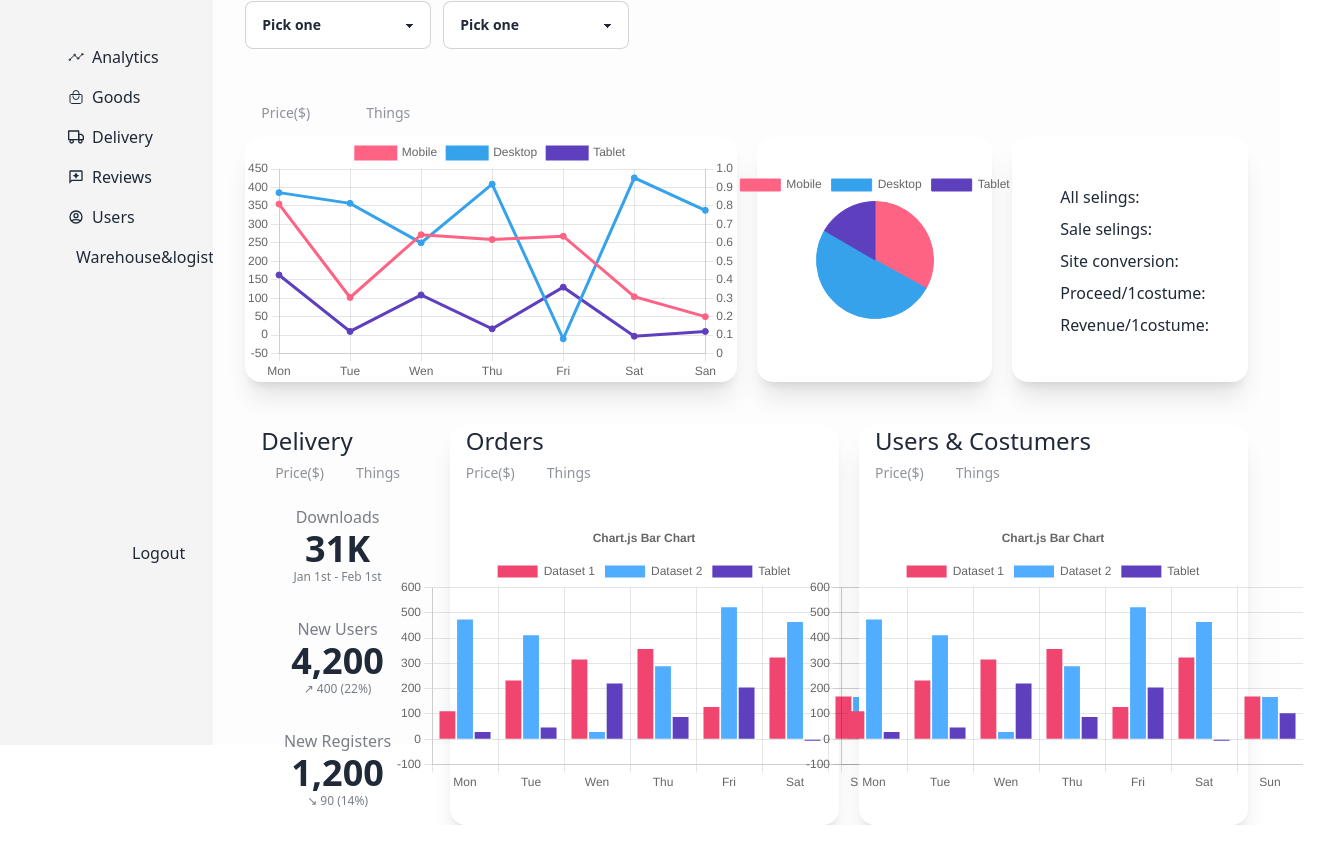
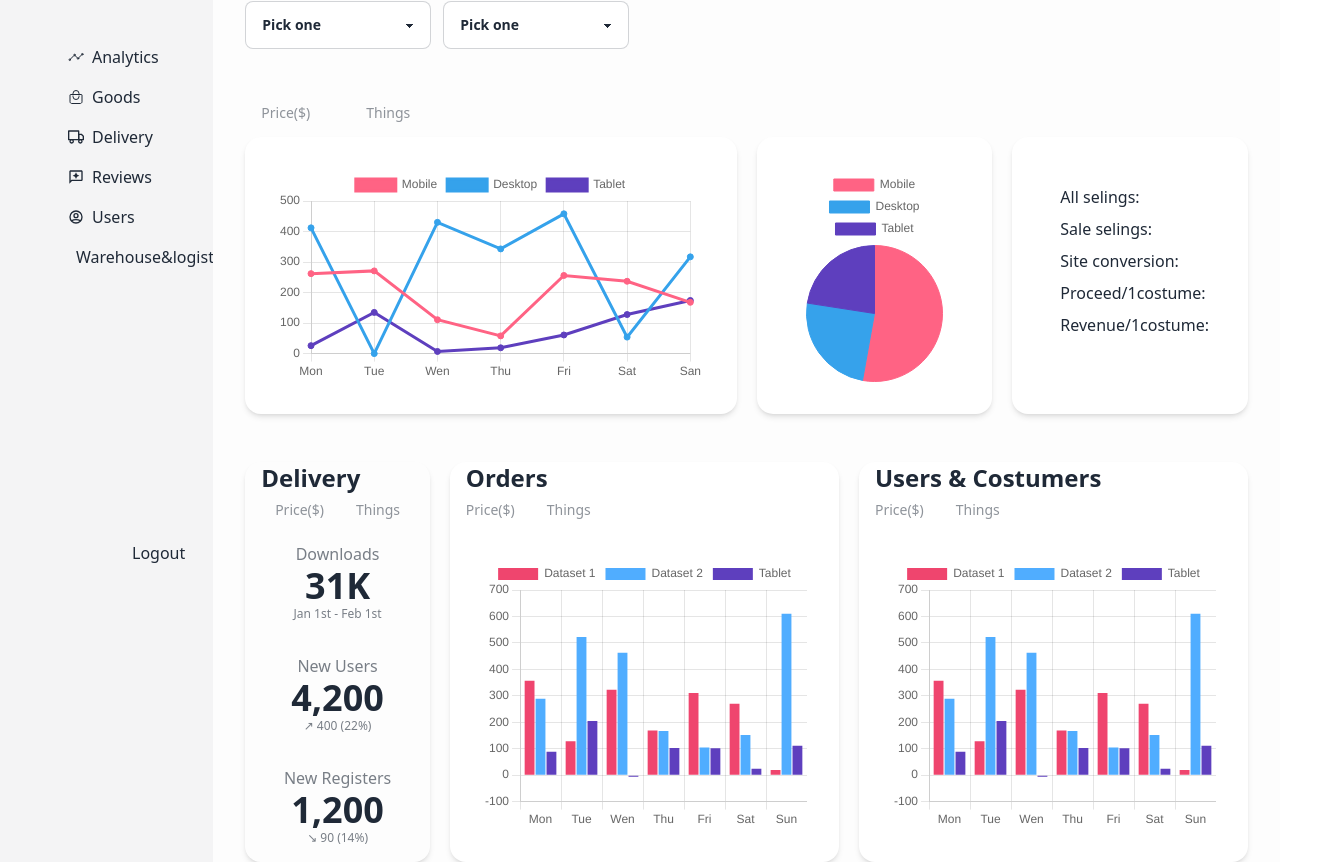
Before and after one commit to stefanAntonic/dashboard-app, a React (Create React App) app: page / in a window 1280 px wide. Shown: the part 235-1097 px from the top of the page, 1335 px wide, since content can reach past the window. Before the commit the page ends 1060 px from the top, so only its background shows below. Built offline with nearby package versions, Linux system fonts and the light colour scheme.

Commit message:
separating charts

```diff
--- a/src/components/charts/Barchart.jsx
+++ b/src/components/charts/Barchart.jsx
@@ -1,35 +1,19 @@
-import {
-  Chart as ChartJS,
-  CategoryScale,
-  LinearScale,
-  BarElement,
-  Title,
-  Tooltip,
-  Legend,
-} from 'chart.js';
-import { Bar } from 'react-chartjs-2';
-import { faker } from '@faker-js/faker'
+import { ChartType } from "../../enums/ChartType";
+import CustomChart from "./Chart.js";
+import { faker } from "@faker-js/faker";
 
-ChartJS.register(
-  CategoryScale,
-  LinearScale,
-  BarElement,
-  Title,
-  Tooltip,
-  Legend
-);
 
 export const options = {
   responsive: true,
   maintainAspectRatio: false,
-  aspectRatio:1,
+  stacked: false,
   plugins: {
     legend: {
       position: 'top',
     },
     title: {
-      display: true,
-      text: 'Chart.js Bar Chart',
+      display: false,
+      text: '',
     },
   },
 };
@@ -62,7 +46,7 @@ export const data = {
 
 function Barchart() {
   return (
-    <Bar options={options} data={data} width={500} height={200} />
+    <CustomChart type={ChartType.Bar} options={options} data={data} />
   )
 }
 export default Barchart
--- /dev/null
+++ b/src/components/charts/Chart.js
@@ -0,0 +1,42 @@
+import {
+  Chart as ChartJS,
+  ArcElement,
+  CategoryScale,
+  LinearScale,
+  BarElement,
+  PointElement,
+  LineElement,
+  Title,
+  Tooltip,
+  Legend,
+} from "chart.js";
+import { Bar, Line, Pie } from "react-chartjs-2";
+import { ChartType } from "../../enums/ChartType";
+
+ChartJS.register(
+  ArcElement,
+  CategoryScale,
+  LinearScale,
+  BarElement,
+  PointElement,
+  LineElement,
+  Title,
+  Tooltip,
+  Legend
+);
+
+function CustomChart({ type, data, options }) {
+  switch (type) {
+    case ChartType.Bar:
+      return <Bar data={data} options={options} />;
+    case ChartType.Line:
+      return <Line data={data} options={options} />;
+    case ChartType.Pie:
+      return <Pie data={data} options={options} />;
+
+    default:
+      break;
+  }
+}
+
+export default CustomChart
--- a/src/components/charts/Linechart.jsx
+++ b/src/components/charts/Linechart.jsx
@@ -1,25 +1,7 @@
-import {
-  Chart as ChartJS,
-  CategoryScale,
-  LinearScale,
-  PointElement,
-  LineElement,
-  Title,
-  Tooltip,
-  Legend,
-} from "chart.js";
-import { Line } from "react-chartjs-2";
+import { ChartType }  from '../../enums/ChartType';
+import CustomChart from './Chart.js';
 import { faker } from '@faker-js/faker'
 
-ChartJS.register(
-  CategoryScale,
-  LinearScale,
-  PointElement,
-  LineElement,
-  Title,
-  Tooltip,
-  Legend
-);
 const options = {
   responsive: true,
   interaction: {
@@ -36,38 +18,30 @@ const options = {
       type: "linear",
       display: true,
       position: "left",
-    },
-    y1: {
-      type: "linear",
-      display: true,
-      position: "right",
-      grid: {
-        drawOnChartArea: false,
-      },
-    },
+    }
   },
 };
-const labels = ["Mon", "Tue", "Wen", "Thu", "Fri", "Sat", "San"];
+ const labels = ["Mon", "Tue", "Wen", "Thu", "Fri", "Sat", "San"];
 const data = {
   labels,
   datasets: [
     {
       label: "Mobile",
-      data: labels.map(() => faker.datatype.number({ min: -10, max: 401 })),
+      data: labels.map(() => faker.datatype.number({ min: 0, max: 401 })),
       borderColor: "rgb(255, 99, 132)",
       backgroundColor: "rgb(255, 99, 132)",
       yAxisID: "y",
     },
     {
       label: "Desktop",
-      data: labels.map(() => faker.datatype.number({ min: -10, max: 610 })),
+      data: labels.map(() => faker.datatype.number({ min: 0, max: 611 })),
       borderColor: "rgb(53, 162, 235)",
       backgroundColor: "rgb(53, 162, 235)",
       yAxisID: "y",
     },
     {
       label: "Tablet",
-      data: labels.map(() => faker.datatype.number({ min: -10, max: 220 })),
+      data: labels.map(() => faker.datatype.number({ min: 0, max: 221 })),
       borderColor: "rgb(94, 63, 190)",
       backgroundColor: "rgb(94, 63, 190)",
       yAxisID: "y",
@@ -76,6 +50,6 @@ const data = {
 };
 
 function Linechart() {
-  return <Line options={options} data={data}  />;
+  return <CustomChart type={ChartType.Line} options={options} data={data}/>;
 }
 export default Linechart;
--- a/src/components/charts/Piechart.jsx
+++ b/src/components/charts/Piechart.jsx
@@ -1,27 +1,45 @@
-import React from "react";
-import { Chart as ChartJS, ArcElement, Tooltip, Legend } from "chart.js";
-import { Pie } from "react-chartjs-2";
+import { ChartType } from "../../enums/ChartType";
+import CustomChart from "./Chart.js";
+import { faker } from "@faker-js/faker";
 
-ChartJS.register(ArcElement, Tooltip, Legend);
+const options = {
+  responsive: true,
+  interaction: {
+    mode: "index",
+    intersect: false,
+  },
+  maintainAspectRatio: false,
+  stacked: false,
+  plugins: {},
+  scales: {},
+};
 
 const data = {
   labels: ["Mobile", "Desktop", "Tablet"],
   datasets: [
     {
-      label: "# of Votes",
-      data: [400, 610, 201],
+      label: "",
+      data: [
+        faker.datatype.number({ min: 0, max: 401 }),
+        faker.datatype.number({ min: 0, max: 611 }),
+        faker.datatype.number({ min: 0, max: 221 })
+      ],
       backgroundColor: [
         "rgb(255, 99, 132)",
         "rgb(54, 162, 235)",
         "rgb(94, 63, 190)",
       ],
-      borderColor: ["rgb(255, 99, 132)", "rgb(54, 162, 235)", "rgb(94, 63, 190)"],
+      borderColor: [
+        "rgb(255, 99, 132)",
+        "rgb(54, 162, 235)",
+        "rgb(94, 63, 190)",
+      ],
       borderWidth: 1,
     },
   ],
 };
 
 function Piechart() {
-  return <Pie data={data} options={{responsive: false}} />;
+  return <CustomChart type={ChartType.Pie} data={data} options={options} />;
 }
 export default Piechart;
--- a/src/components/content/contentComponents/ChartLineOne.jsx
+++ b/src/components/content/contentComponents/ChartLineOne.jsx
@@ -2,7 +2,6 @@ import Piechart from "../../charts/Piechart";
 import Linechart from "../../charts/Linechart";
 
 function ChartLineOne() {
-
   const handleClick = (e) => {
     const el = document.getElementById(e.target.id);
     const elements = Array.from(document.getElementsByClassName("tab"));
@@ -30,16 +29,19 @@ function ChartLineOne() {
           Things
         </a>
       </div>
-      <div className=" grid grid-cols-4  gap-5 mt-2 place-content-evenly  pl-8 pr-8 h-60 box-border">
-        <div className=" card bg-base-100  shadow-xl col-start-1 col-end-3 ">
+      <div className=" grid grid-cols-4  gap-5 mt-2 place-content-evenly  pl-8 pr-8 box-border">
+        <div className=" card bg-base-100  shadow-md col-start-1 col-end-3 ">
+          <div className="card-body ">
             <Linechart />
           </div>
-        <div className="card bg-base-100  shadow-xl ">
-          <div className="card-body  place-self-center">
+        </div>
+
+        <div className="card bg-base-100  shadow-md ">
+          <div className="card-body  ">
             <Piechart />
           </div>
         </div>
-        <div className="card  bg-base-100 shadow-xl ">
+        <div className="card  bg-base-100 shadow-md">
           <div className="card-body pt-12 pl-12">
             <h2 className="font-normal">All selings:</h2>
             <h2 className="font-normal">Sale selings:</h2>
@@ -50,6 +52,6 @@ function ChartLineOne() {
         </div>
       </div>
     </>
-  )
+  );
 }
-export default ChartLineOne
+export default ChartLineOne;
--- a/src/components/content/contentComponents/ChartLineTwo.jsx
+++ b/src/components/content/contentComponents/ChartLineTwo.jsx
@@ -1,7 +1,6 @@
 import Barchart from "../../charts/Barchart";
 
 function ChartLineTwo() {
-
   const handleClick = (e) => {
     const el = document.getElementById(e.target.id);
     const elements = Array.from(document.getElementsByClassName("tab"));
@@ -21,10 +20,12 @@ function ChartLineTwo() {
   return (
     <>
       {/* Charts line two starts here */}
-     <div className=" grid grid-cols-5 gap-5 mt-12 place-content-evenly  pl-8 pr-8 h-80 box-border">
-        <div className="text-center card ">
+      <div className=" grid grid-cols-5 gap-5 mt-12 place-content-evenly  pl-8 pr-8 box-border">
+        <div className="text-center card shadow-md">
+          <div className="card-title">
+            <h1 className="text-2xl text-left ml-4">Delivery</h1>
+          </div>
           <div>
-            <h1 className="text-2xl text-left ml-4">Delivery</h1>
             <a className="tab " id="chart2-stats-price" onClick={handleClick}>
               Price($)
             </a>
@@ -50,9 +51,11 @@ function ChartLineTwo() {
             <div className="stat-desc">↘︎ 90 (14%)</div>
           </div>
         </div>
-        <div className="card col-span-2 bg-base-100 shadow-xl">
+        <div className="card col-span-2 bg-base-100 shadow-md">
+          <div className="card-title">
+            <h1 className="text-2xl text-left ml-4">Orders</h1>
+          </div>
           <div>
-            <h1 className="text-2xl text-left ml-4">Orders</h1>
             <a className="tab " id="chart2-bar1-price" onClick={handleClick}>
               Price($)
             </a>
@@ -60,13 +63,15 @@ function ChartLineTwo() {
               Things
             </a>
           </div>
-          <div className="card-body place-self-center">
+          <div className="card-body">
             <Barchart />
           </div>
         </div>
-        <div className="card bg-base-100  shadow-xl  col-span-2">
+        <div className="card bg-base-100  shadow-md  col-span-2">
+          <div className="card-title">
+            <h1 className="text-2xl text-left ml-4">Users & Costumers</h1>
+          </div>
           <div>
-            <h1 className="text-2xl text-left ml-4">Users & Costumers</h1>
             <a className="tab " id="char2-bar2-price" onClick={handleClick}>
               Price($)
             </a>
@@ -74,12 +79,12 @@ function ChartLineTwo() {
               Things
             </a>
           </div>
-          <div className="card-body  place-self-center w-90">
+          <div className="card-body">
             <Barchart />
           </div>
         </div>
       </div>
     </>
-  )
+  );
 }
-export default ChartLineTwo
+export default ChartLineTwo;
--- a/src/components/content/contentComponents/Navigation.jsx
+++ b/src/components/content/contentComponents/Navigation.jsx
@@ -24,7 +24,7 @@ function Navigation() {
       <div className="flex-1">
         <h1 className="text-3xl font-normal ml-8">Analytics</h1>
       </div>
-      <div className="flex-none">
+      <div className="hidden sm:block flex-none">
         <input
           type="text"
           placeholder="Type here"
--- /dev/null
+++ b/src/enums/ChartType.js
@@ -0,0 +1,5 @@
+export const ChartType = {
+    Pie: 'Pie',
+    Bar: 'Bar',
+    Line: 'Line'
+}
--- a/src/pages/Dashboard.jsx
+++ b/src/pages/Dashboard.jsx
@@ -3,7 +3,7 @@ import Sidebar from "../components/sidebar/Sidebar";
 
 function Dashboard() {
   return (
-    <div className="grid grid-cols-12 h-screen">
+    <div className="grid grid-cols-1 h-screen lg:grid-cols-12 md:grid-cols-12 xl:grid-cols-12 2xl:grid-cols-12">
       <Sidebar />
       <Content />
     </div>
--- a/tailwind.config.js
+++ b/tailwind.config.js
@@ -1,9 +1,12 @@
+const defaultTheme = require("tailwindcss/defaultTheme");
 module.exports = {
   content: ["./src/**/*.{js,ts,jsx,tsx}"],
   theme: {
-    extend: {
-
+    screens: {
+      xs: "475",
+      ...defaultTheme.screens,
     },
+    extend: {},
   },
   plugins: [require("daisyui")],
 };
```
Lines whose indentation alone changed are shown as unchanged.
